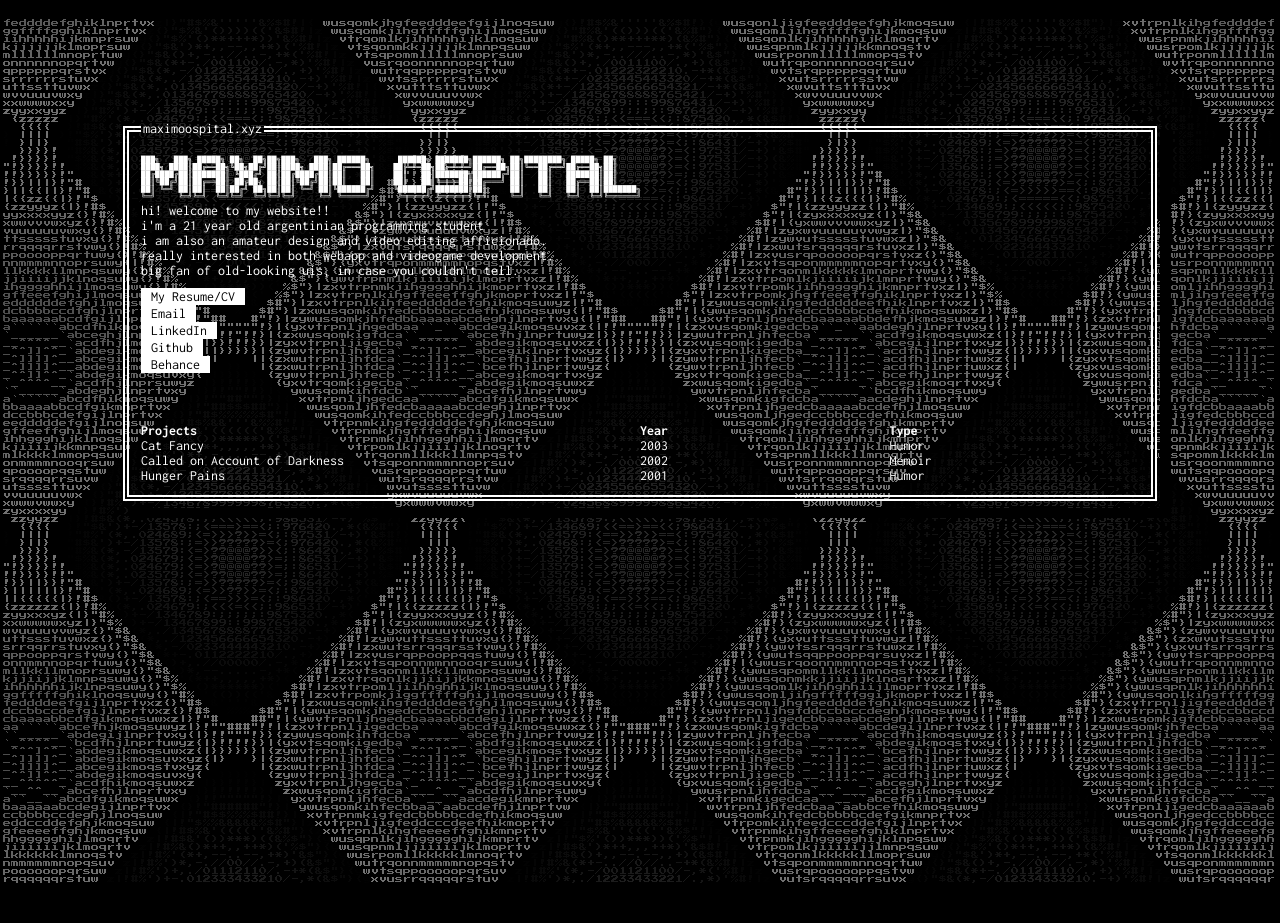
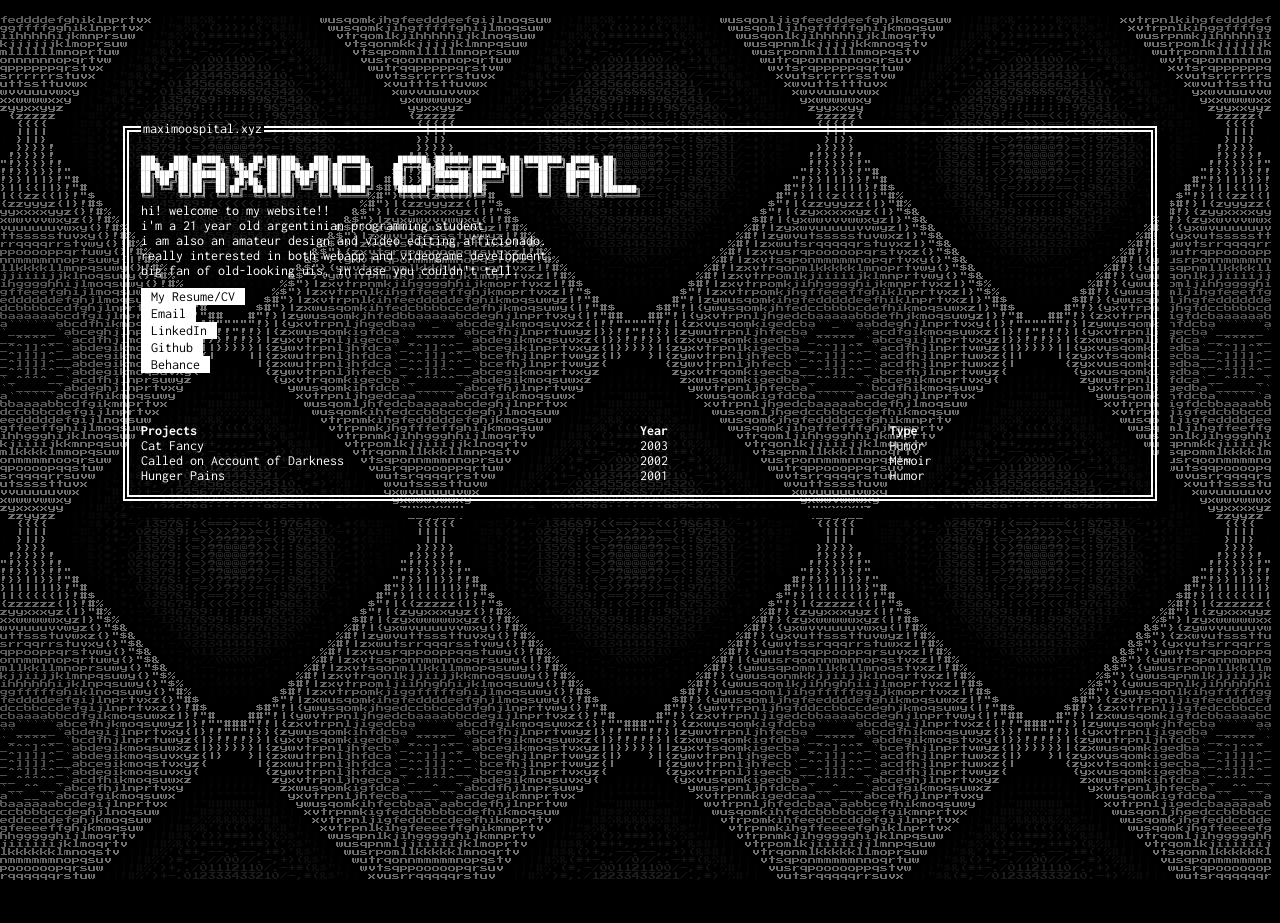
Before and after one commit to maximoospital/maximoospital.github.io, a Jekyll site: the page built from index.html, in a window 1280 px wide. Built offline with Jekyll 4.4.1, drawn with Linux system fonts in a browser that asks for light colours.

Commit message:
update ui

```diff
--- a/index.html
+++ b/index.html
@@ -17,7 +17,6 @@ layout: default
 <style>
     @import url('https://fonts.googleapis.com/css2?family=Press+Start+2P&display=swap');
     div#grid-container {
-        margin: 3px;
         height: calc(100vh - 6px);
         width: calc(100vw - 6px);
         display: table;
```
Lines whose indentation alone changed are shown as unchanged.
